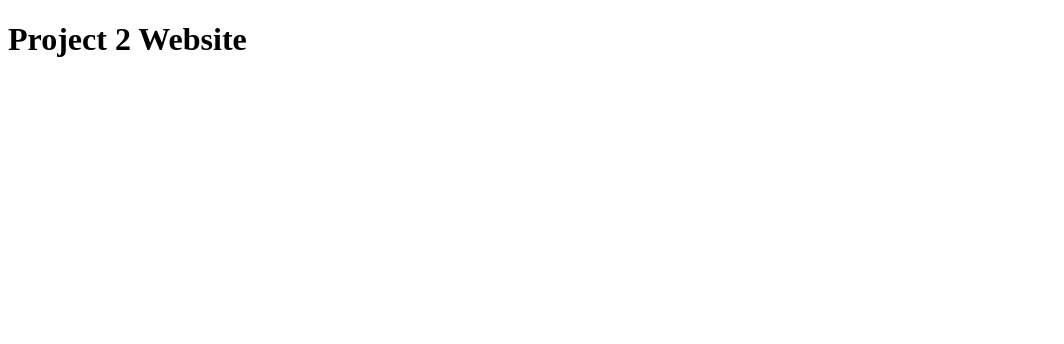
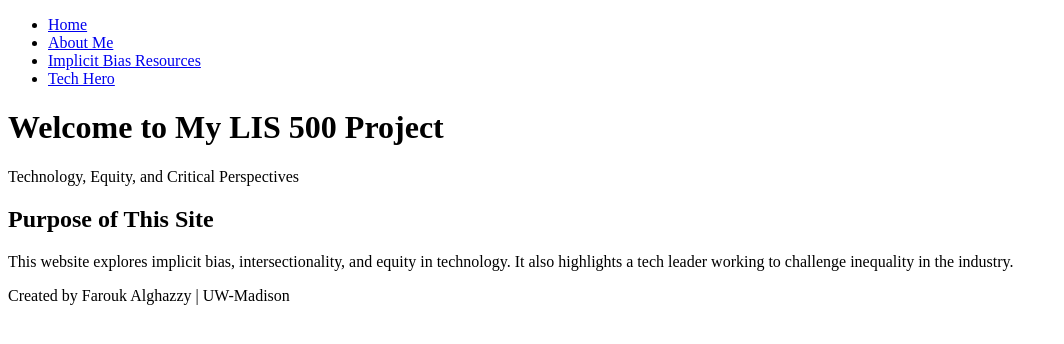
Before and after one commit to farouk-alghazzy/lis500, a plain HTML site: page index.html in a window 1280 px wide. Shown: the whole page, without its empty margins (0-1064 px from the left). Drawn offline with Linux system fonts and the light colour scheme.

Commit message:
Enhance index.html with structure and content
Added navigation bar, header, main content, and footer.

```diff
--- a/index.html
+++ b/index.html
@@ -1,10 +1,40 @@
 <!DOCTYPE html>
-<html>
+<html lang="en">
 <head>
   <meta charset="UTF-8">
   <title>LIS 500 Project 2</title>
+  <link rel="stylesheet" href="stylepage.css">
 </head>
 <body>
-  <h1>Project 2 Website</h1>
+
+  <!-- Navigation bar for entire site -->
+  <nav>
+    <ul>
+      <li><a href="index.html">Home</a></li>
+      <li><a href="about.html">About Me</a></li>
+      <li><a href="resources.html">Implicit Bias Resources</a></li>
+      <li><a href="techhero.html">Tech Hero</a></li>
+    </ul>
+  </nav>
+
+  <!-- Splash header section -->
+  <header>
+    <h1>Welcome to My LIS 500 Project</h1>
+    <p>Technology, Equity, and Critical Perspectives</p>
+  </header>
+
+  <!-- Main introduction section -->
+  <main>
+    <section>
+      <h2>Purpose of This Site</h2>
+      <p>This website explores implicit bias, intersectionality, and equity in technology. It also highlights a tech leader working to challenge inequality in the industry.</p>
+    </section>
+  </main>
+
+  <!-- Footer section -->
+  <footer>
+    <p>Created by Farouk Alghazzy | UW-Madison</p>
+  </footer>
+
 </body>
 </html>
```
